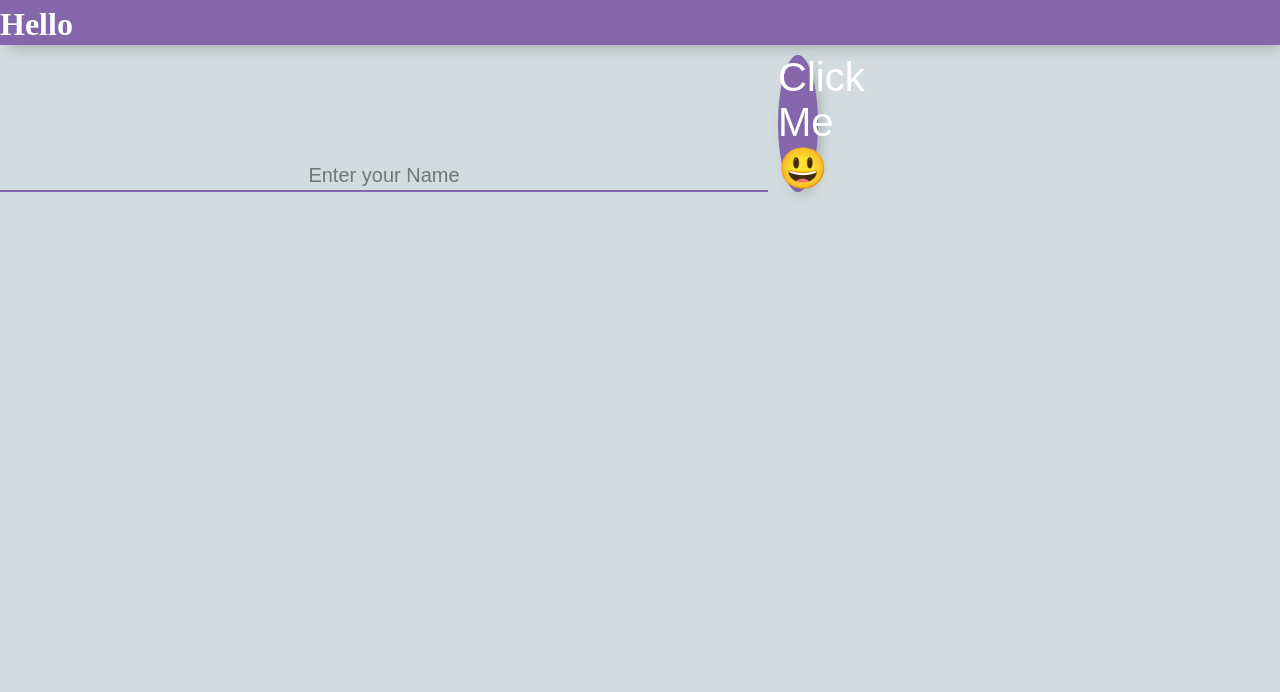
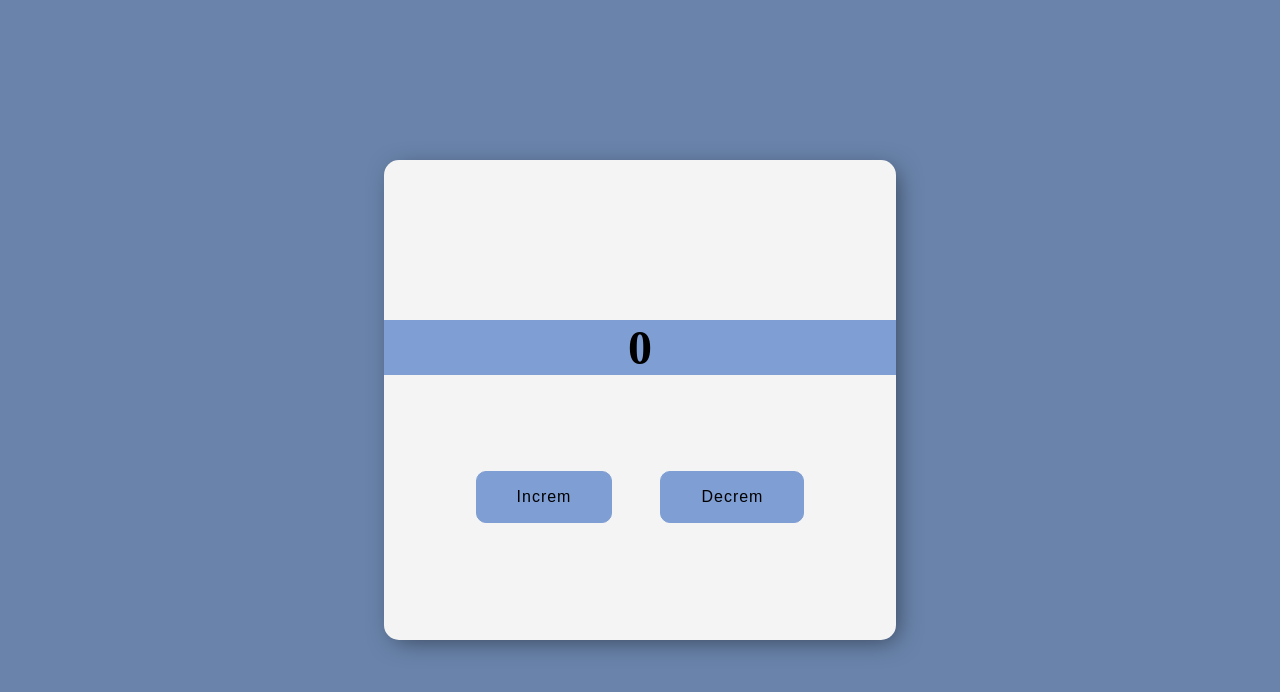
Before and after one commit to Tony-Stark-Jr/learning-reactjs-by-thapa-technical, a React (Create React App) app: page / in a window 1280 px wide. Shown: the top 692 px of the page. Built offline with nearby package versions, Linux system fonts and the light colour scheme.

Commit message:
react challenge #8:Incrementing and Decrementing the State variable on button clicked in react Js

```diff
--- a/src/App.css
+++ b/src/App.css
@@ -4,7 +4,7 @@
   margin: 0;
 }
 
-.main_div {
+.main {
   width: 100%;
   height: 100vh;
   background: #6983aa;
@@ -15,82 +15,37 @@
   text-align: center;
 }
 
-.center_div {
+.center-box {
   width: 40%;
-  height: 80vh;
+  height: 60vh;
   background-color: #f4f4f4;
   box-shadow: 5px 5px 25px -5px rgba(0, 0, 0, 0.5);
   border-radius: 15px;
 }
 
-h1 {
-  color: white;
-  background: transparent;
-  background-color: #8566aa;
-  padding: 6px 0 2px 0;
-  margin-bottom: 10px;
-  box-shadow: 5px 5px 15px -5px rgba(0, 0, 0, 0.3);
+.num {
+  font-size: 3rem;
+  font-weight: bold;
+  background-color: #7e9ed4;
+  margin-top: 10rem;
 }
 
-input {
-  text-align: center;
-  height: 30px;
-  top: 10px;
-  border: none;
-  background: transparent;
-  font-size: 20px;
-  font-weight: 500;
-  width: 60%;
-  border-bottom: 2px solid #8566aa;
-  outline: none;
+.buttons {
+  margin-top: 6rem;
 }
 
 button {
-  /* min-height: 0px; */
-  width: 40px;
-  border-radius: 50%;
-  border-color: transparent;
-  background-color: #8566aa;
-  color: #fff;
-  font-size: 40px;
-  border: none;
-  outline: none;
-  margin-left: 10px;
-  box-shadow: 5px 5px 15px -5px rgba(0, 0, 0, 0.3);
+  font-size: 1rem;
+  font-weight: 400;
+  letter-spacing: 1px;
+  padding: 1rem 2.5rem;
+  margin: 0 1.5rem;
+  border: 1px solid #7e9ed4;
+  border-radius: 10px;
+  background-color: #7e9ed4;
 }
 
-button:hover {
-  background-color: #20bf6b;
+button:hover{
+  outline: none;
+  background-color: #b2c8f0;
 }
-
-ol {
-  margin-top: 30px;
-}
-
-ol li {
-  padding-left: 0px;
-  text-align: left;
-  font-size: 20px;
-  font-weight: 500;
-  min-height: 40px;
-  display: flex;
-  align-items: center;
-  color: #8566aa;
-  text-transform: capitalize;
-  padding-left: 20%;
-}
-
-.todo_style {
-  display: flex;
-  flex-direction: row;
-  justify-content: left;
-  align-items: center;
-}
-
-.todo_style .fa-times:hover {
-  background-color: crimson;
-}
-
-.todo_style .fa-times:hover .list_style {
-  color: crimson;
-}
--- a/src/App.js
+++ b/src/App.js
@@ -2,24 +2,39 @@ import React, { useState } from 'react'
 import './App.css'
 
 function App() {
-    // eslint-disable-next-line
-    let [name, setName] = useState("")
-    let [fullName, setFullName] = useState()
 
-    let inputEvent = (event) => {
-        setName = (event.target.value)
+    const [num, setNum] = useState(0);
+
+
+    const increase = () => {
+        setNum(() => {
+            return num + 1
+        })
     }
 
-    let onSubmit=()=>{
-        setFullName(name)
+    const decrease = () => {
+        if (num > 0) {
+            setNum(() => {
+                return num - 1
+            })
+        }
+        else {
+            alert("Sorry, Zero Limit Reach")
+            setNum(0)
+        }
     }
+
 
     return (
         <>
-            <div className='main'>
-                <h1>Hello {fullName}</h1>
-                <input type="text" name="name" id="name" placeholder='Enter your Name' onChange={inputEvent} value={name} />
-                <button onClick={onSubmit}>Click Me 😃</button>
+            <div className="main">
+                <div className="center-box">
+                    <div className="num">{num}</div>
+                    <div className="buttons">
+                        <button className="increm" onClick={increase}>Increm</button>
+                        <button className="decrem" onClick={decrease}>Decrem</button>
+                    </div>
+                </div>
             </div>
         </>
     )
```
